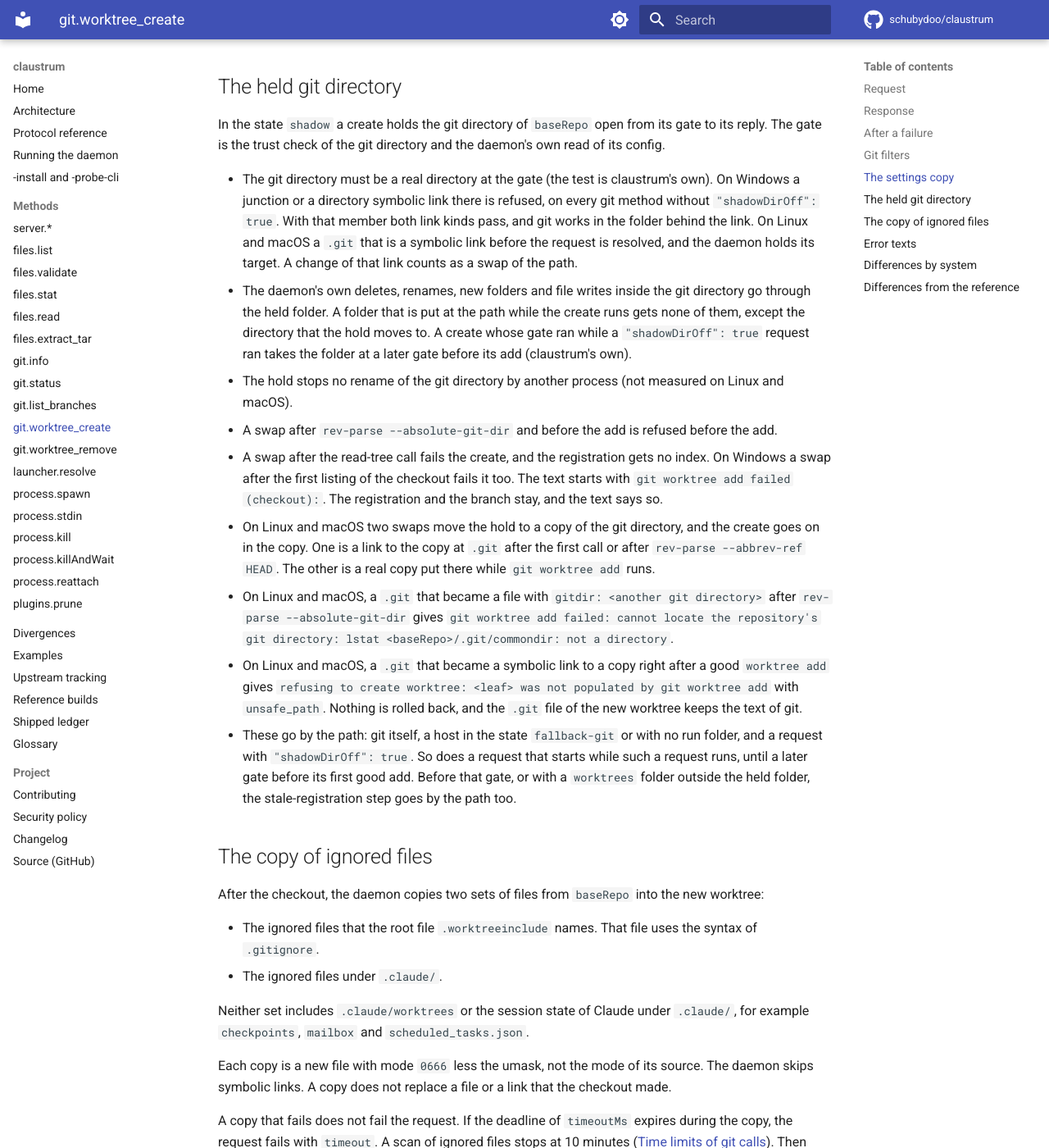
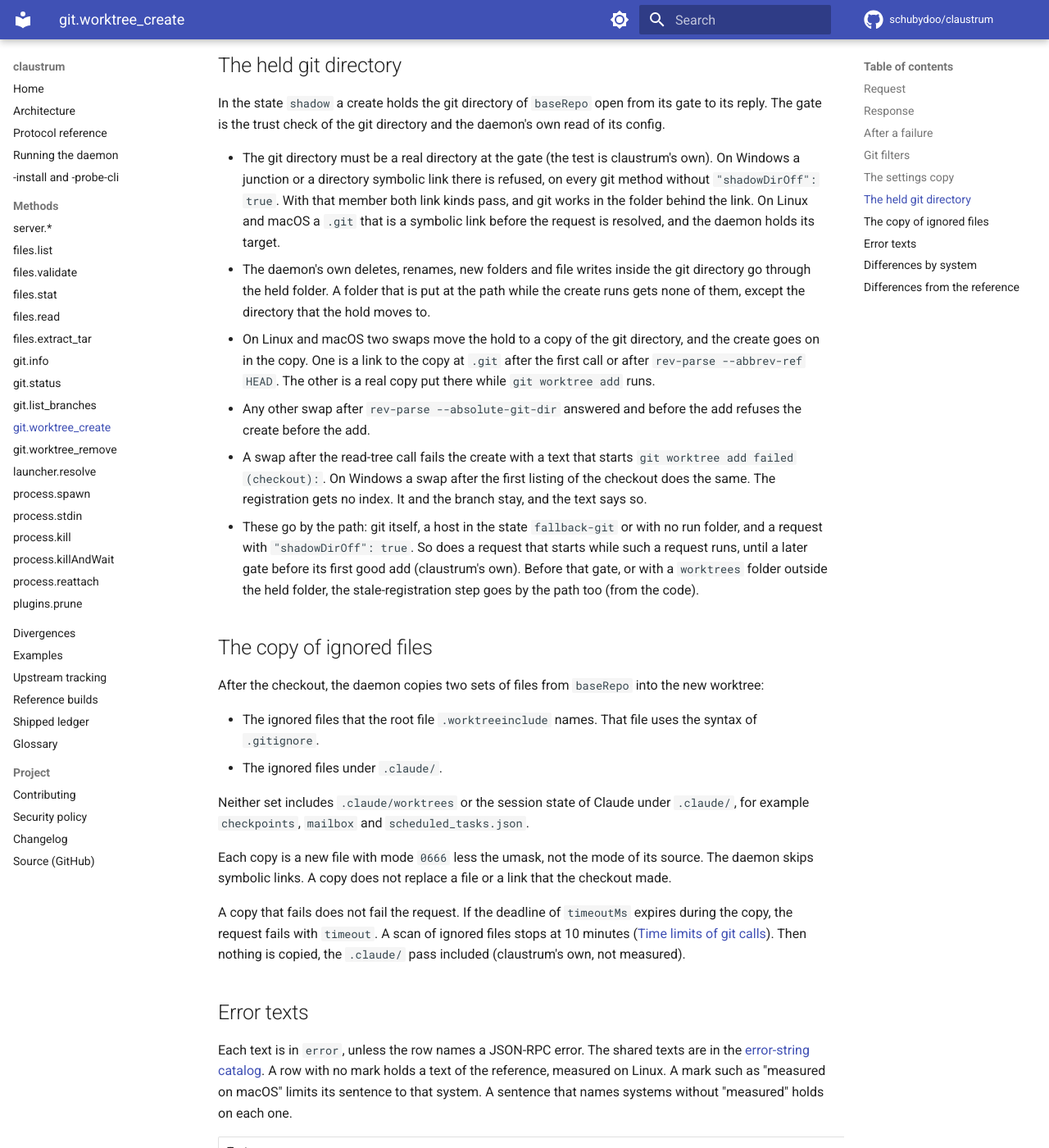
Before and after one commit to schubydoo/claustrum, an MkDocs documentation site: the page built from docs/protocol/git-worktree-create.md, in a window 1280 px wide and 1400 px high, scrolled down 5603 px. Shown: the whole window at 82% size. Built offline with MkDocs 1.6.1 and Material for MkDocs 9.7.7, drawn with Linux system fonts in a browser that asks for light colours; comment, search, counter and statistics services are not loaded; some of the changed text lies outside the part shown.

Commit message:
docs: name the builds on the worktree pages and cut the held-git-directory swap states (#700)
* docs: name the builds on the worktree pages and cut the held-git-directory swap states

Co-Authored-By: Claude Opus 5.5 <noreply@anthropic.com>

* docs: name the swap window and keep the Windows exit 128 cause on the create page

Co-Authored-By: Claude Opus 5.5 <noreply@anthropic.com>

---------

Co-authored-by: Schuby <12485317+schubydoo@users.noreply.github.com>
Co-authored-by: Claude Opus 5.5 <noreply@anthropic.com>

```diff
--- a/docs/protocol/git-worktree-create.md
+++ b/docs/protocol/git-worktree-create.md
@@ -84,7 +84,7 @@ A rollback leaves something in these cases:
 
 - If the branch holds commits that no other ref reaches, the daemon keeps the branch. The response then has `"branchKept": true`.
 - After a failed `config.worktree` step, a refused second config read keeps the branch without `branchKept` (Linux and macOS).
-- If a delete fails, the error text ends with a clause that says what remains. If the files of the worktree cannot be deleted, the registration and the branch stay. On Linux and macOS, and on Windows for a moved registration (not measured), a registration that cannot be deleted keeps the branch too. On Linux and macOS in the state `shadow`, after an empty answer of git about the git directory, a registration that cannot be deleted adds no clause, and the branch step runs (claustrum's own). On Windows a registration that stays adds no clause, unless the create moved it.
+- If a delete fails, the error text ends with a clause that says what remains. If the files of the worktree cannot be deleted, the registration and the branch stay. A registration that cannot be deleted keeps the branch too, on Windows only for a moved registration (not measured on Windows). On Linux and macOS in the state `shadow`, after an empty answer of git about the git directory, a registration that cannot be deleted adds no clause, and the branch step runs (claustrum's own). On Windows a registration that stays adds no clause, unless the create moved it (not measured).
 - If something replaced the worktree directory, the rollback keeps the replacement and adds no clause. It also keeps a replaced registration directory ([D24](../DIVERGENCES.md#d24)).
 
 ## Git filters
@@ -117,7 +117,7 @@ The git calls of the daemon read its own copy of the repository's git settings.
 - A bare `baseRepo` gets `not_a_repo`.
 - While a `"shadowDirOff": true` request runs, the checkout has its index in `claude-ssh-index-<n>` of the temporary folder.
 - In the state `shadow`, a failed `rev-parse --absolute-git-dir` stops the create with `git worktree add failed: cannot locate the repository's git directory: exit status 128`. macOS is not measured.
-- On Linux and macOS, a linked worktree as `baseRepo` whose registration entry is a symbolic link gets the trust refusal after the prefix `git worktree add failed: cannot locate the repository's git directory: `. The code is `worktree_add_failed`. This refusal comes before the path tests, so a path that fails them, or that exists, gets this text too (claustrum's own). Without `worktreeRoot`, the create makes the parent folders of the worktree, such as `.claude/worktrees`, before it answers. It makes them only for a `worktreePath` that passes the path tests and does not exist (claustrum's own, not measured). This is measured on Linux only, with `extensions.worktreeConfig` and a `config.worktree` file. Other forms are not measured.
+- On Linux and macOS, a linked worktree as `baseRepo` whose registration entry is a symbolic link gets the trust refusal after the prefix `git worktree add failed: cannot locate the repository's git directory: `. The code is `worktree_add_failed`. A path that fails the path tests, or that exists, gets this text too (claustrum's own). Without `worktreeRoot`, the create first makes the parent folders of the worktree, such as `.claude/worktrees`. It makes them only for a `worktreePath` that passes the path tests and does not exist (claustrum's own, not measured). This is measured on Linux only, with `extensions.worktreeConfig` and a `config.worktree` file. Other forms are not measured.
 - On Linux and macOS a symbolic link, a file or a folder that cannot be opened at `worktrees` gives `git worktree add failed: cannot prepare the repository's worktrees directory: <cause>`, and no `worktree add` runs. On Windows any failed step before the add does the same.
 - On Windows git writes the registration into a short-lived folder of the daemon. The daemon copies it into `<git dir>\.claude-new-worktree-<16 hex>` and renames that folder to the first free name of `<name>`, `<name>1` to `<name>99` in `<git dir>\worktrees`. A held folder gets 2 s of retries, also past `timeoutMs`. A rename that still fails gives `worktree_add_failed`, and the rollback removes the staging folder. A failed write of the `.git` file of the worktree, and a rollback, remove the moved registration by its name. `config.worktree` and the index are new files there.
 - On Windows, before that step, a create removes old staging entries of the git directory. Their name starts with `.claude-new-worktree-`, and their write time is 1 hour or more. A junction goes as a junction, and its target stays.
@@ -128,15 +128,12 @@ With `"shadowDirOff": true`, a link or a file at `worktrees` refuses the add aft
 
 In the state `shadow` a create holds the git directory of `baseRepo` open from its gate to its reply. The gate is the trust check of the git directory and the daemon's own read of its config.
 
-- The git directory must be a real directory at the gate (the test is claustrum's own). On Windows a junction or a directory symbolic link there is refused, on every git method without `"shadowDirOff": true`. With that member both link kinds pass, and git works in the folder behind the link. On Linux and macOS a `.git` that is a symbolic link before the request is resolved, and the daemon holds its target. A change of that link counts as a swap of the path.
-- The daemon's own deletes, renames, new folders and file writes inside the git directory go through the held folder. A folder that is put at the path while the create runs gets none of them, except the directory that the hold moves to. A create whose gate ran while a `"shadowDirOff": true` request ran takes the folder at a later gate before its add (claustrum's own).
-- The hold stops no rename of the git directory by another process (not measured on Linux and macOS).
-- A swap after `rev-parse --absolute-git-dir` and before the add is refused before the add.
-- A swap after the read-tree call fails the create, and the registration gets no index. On Windows a swap after the first listing of the checkout fails it too. The text starts with `git worktree add failed (checkout): `. The registration and the branch stay, and the text says so.
+- The git directory must be a real directory at the gate (the test is claustrum's own). On Windows a junction or a directory symbolic link there is refused, on every git method without `"shadowDirOff": true`. With that member both link kinds pass, and git works in the folder behind the link. On Linux and macOS a `.git` that is a symbolic link before the request is resolved, and the daemon holds its target.
+- The daemon's own deletes, renames, new folders and file writes inside the git directory go through the held folder. A folder that is put at the path while the create runs gets none of them, except the directory that the hold moves to.
 - On Linux and macOS two swaps move the hold to a copy of the git directory, and the create goes on in the copy. One is a link to the copy at `.git` after the first call or after `rev-parse --abbrev-ref HEAD`. The other is a real copy put there while `git worktree add` runs.
-- On Linux and macOS, a `.git` that became a file with `gitdir: <another git directory>` after `rev-parse --absolute-git-dir` gives `git worktree add failed: cannot locate the repository's git directory: lstat <baseRepo>/.git/commondir: not a directory`.
-- On Linux and macOS, a `.git` that became a symbolic link to a copy right after a good `worktree add` gives `refusing to create worktree: <leaf> was not populated by git worktree add` with `unsafe_path`. Nothing is rolled back, and the `.git` file of the new worktree keeps the text of git.
-- These go by the path: git itself, a host in the state `fallback-git` or with no run folder, and a request with `"shadowDirOff": true`. So does a request that starts while such a request runs, until a later gate before its first good add. Before that gate, or with a `worktrees` folder outside the held folder, the stale-registration step goes by the path too.
+- Any other swap after `rev-parse --absolute-git-dir` answered and before the add refuses the create before the add.
+- A swap after the read-tree call fails the create with a text that starts `git worktree add failed (checkout): `. On Windows a swap after the first listing of the checkout does the same. The registration gets no index. It and the branch stay, and the text says so.
+- These go by the path: git itself, a host in the state `fallback-git` or with no run folder, and a request with `"shadowDirOff": true`. So does a request that starts while such a request runs, until a later gate before its first good add (claustrum's own). Before that gate, or with a `worktrees` folder outside the held folder, the stale-registration step goes by the path too (from the code).
 
 ## The copy of ignored files
 
@@ -153,7 +150,7 @@ A copy that fails does not fail the request. If the deadline of `timeoutMs` expi
 
 ## Error texts
 
-Each text is in `error`, unless the row names a JSON-RPC error. The shared texts are in the [error-string catalog](../PROTOCOL.md#error-string-catalogue). A row with no mark holds a text of the reference, measured on Linux against a build up to `5fd08069`. A "measured on macOS" or "measured on Windows" mark covers the sentence that it ends, and that sentence was measured on that system only. A sentence that names systems without "measured" holds on each one.
+Each text is in `error`, unless the row names a JSON-RPC error. The shared texts are in the [error-string catalog](../PROTOCOL.md#error-string-catalogue). A row with no mark holds a text of the reference, measured on Linux. A mark such as "measured on macOS" limits its sentence to that system. A sentence that names systems without "measured" holds on each one.
 
 | Text | Code and cause |
 |---|---|
@@ -179,7 +176,7 @@ Each text is in `error`, unless the row names a JSON-RPC error. The shared texts
 | `refusing to create worktree: <p> has no .git file` / `refusing to create worktree: <p>/.git is not a regular file` / `refusing to create worktree: <p>/.git does not name a git dir` | `errorCode:"unsafe_path"`, Linux and macOS, after a successful add. The `.git` entry of the new worktree is gone, is no regular file, or does not start with `gitdir: `. The registration and the branch stay, and an empty leaf goes |
 | `refusing to create worktree: <p> is no longer the directory that was created for the worktree` | `errorCode:"unsafe_path"`, Linux and macOS, before the checkout. Another folder is at the path of the leaf. Nothing is checked out or rolled back |
 | `git worktree add failed: cannot prepare the repository's worktrees directory: "<git dir>/worktrees" is not a directory` / `git worktree add failed: cannot prepare the repository's worktrees directory: openat worktrees: permission denied` / `git worktree add failed: cannot list the repository's worktree entries: "worktrees" is a link or a file where Claude needs a real directory; put the directory itself in its place` | `errorCode:"worktree_add_failed"`. In the state `shadow` on Linux and macOS, a symbolic link or a file at `worktrees` gets the first text. A folder there that cannot be opened gets the second. With `"shadowDirOff":true` a link or a file there gets the third. On Windows a junction or a directory symbolic link gets the third too. A file there on Windows is claustrum's own, not measured. No `worktree add` runs, and no leaf or branch stays. Measured on Linux and macOS. |
-| `failed to create parent directory: lstat <path>: <errno text>` | `errorCode:"mkdir_failed"`, Linux and macOS, with `worktreeRoot`. A root symlink names a missing target, and `<path>` is that target. Or a directory from `/` down to the root cannot be searched, and `<path>` is `<dir>/.git` for the highest such directory. A directory above the root that fails the ancestor test gets the ancestor text instead. Other errors of the resolve are sent as Go prints them (not measured). Nothing is created |
+| `failed to create parent directory: lstat <path>: <errno text>` | `errorCode:"mkdir_failed"`, Linux and macOS, with `worktreeRoot`. A root symlink names a missing target, and `<path>` is that target. Or a directory from `/` down to the root cannot be searched, and `<path>` is `<dir>/.git` for the highest such directory. A directory above the root that fails the ancestor test gets the ancestor text instead. Nothing is created |
 | `failed to create parent directory: <path>: not a directory` | `errorCode:"mkdir_failed"`, Linux and macOS, with `worktreeRoot`. The deepest existing part of the root is not a directory after its symlinks are resolved. `<path>` is that resolved path: the root, a path above it, or the file that a root symlink names. A regular file above the root gets this text, not the ancestor text. Nothing is created |
 | `failed to create parent directory: <path> is not a directory` | `errorCode:"mkdir_failed"`, Linux and macOS. Without `worktreeRoot`, an existing component above the leaf is not a directory. `<path>` is its full path, with the symlinks of the repo resolved and with `//` and `/./` removed. With `worktreeRoot`, the `<directory>` level exists and is not a directory, and `<path>` is its path with the root resolved. A `<directory>` that is a symlink gets the symlink refusal first. Nothing is created. On Windows, without `worktreeRoot`, a file in the path keeps the `os.MkdirAll` text, `mkdir <path>: <OS error>` (not measured) |
 | `failed to create parent directory: statat .: <errno text>` | `errorCode:"mkdir_failed"`, Linux and macOS, without `worktreeRoot`. An existing `.claude` or `.claude/worktrees` cannot be searched, also when nothing is left to create |
@@ -199,7 +196,7 @@ Each text is in `error`, unless the row names a JSON-RPC error. The shared texts
 | `Claude doesn't run the "<name>" git filter, because only this repository's own git config defines it. If you trust that filter, copy the [filter "<name>"] section from that config (usually .git/config) into ~/.gitconfig on the remote machine, then try again.` | `errorCode:"repository_only_filter"`, in the state `shadow`. A quote mark in `<name>` has a backslash before it. Linux and Windows. See [Git filters](#git-filters) |
 | `git worktree add failed (checkout): this repository's git config cannot be used: a filter defined only there has a name longer than 200 bytes (it starts "<first 40 bytes>"); define it in ~/.gitconfig on the remote machine, or rename it` | `errorCode:"worktree_add_failed"`, in the state `shadow`, for such a filter with a name over 200 bytes. The rollback is the one of a failed checkout. Linux and Windows |
 | `git worktree add failed (checkout): this repository's git config cannot be used: it defines more than 64 filters` | `errorCode:"worktree_add_failed"`, in the state `shadow` with a settings copy, when the repository config has more than 64 filter names. A name with a `smudge` key counts (Linux, macOS and Windows), and so does one with only a `clean` key (Linux and macOS). A name with only other keys counts too (claustrum's own). No read-tree call runs, and the rollback is the one of a failed checkout. The text wins over the texts of a name with `=` and of a name over 200 bytes. A failed config listing wins over it |
-| `git worktree add failed (checkout): Claude could not read your own git config on the remote machine (<cause>). Run git config --list there to see the problem.` | `errorCode:"worktree_add_failed"`, in the state `shadow` with a settings copy, when the config listing right before the checkout fails. No read-tree call runs, and the rollback is the one of a failed checkout. `<cause>` is `exit status 1` for a listing that exits 1 (Linux, macOS and Windows). That holds also while a child holds stdout past 30 s (claustrum's own, not measured). A git that still runs at 30 seconds is stopped as in [Time limits of git calls](../PROTOCOL.md#time-limits-of-git-calls). Unless it exits 0, `<cause>` is then `git took too long: Claude stopped git config after 30 seconds; try again`. An exit 0 counts, also with stdout held past 30 s. The `timeoutMs` of the caller does not end the listing. On Windows a `.git` that became a regular file during the first listing does not stop the checkout. The second listing can then fail with `exit status 128` |
+| `git worktree add failed (checkout): Claude could not read your own git config on the remote machine (<cause>). Run git config --list there to see the problem.` | `errorCode:"worktree_add_failed"`, in the state `shadow` with a settings copy, when the config listing right before the checkout fails. No read-tree call runs, and the rollback is the one of a failed checkout. `<cause>` is `exit status 1` for a listing that exits 1 (Linux, macOS and Windows). On Windows a `.git` that became a regular file during the first listing can make the second listing fail with `exit status 128`. That holds also while a child holds stdout past 30 s (claustrum's own, not measured). A git that still runs at 30 seconds is stopped as in [Time limits of git calls](../PROTOCOL.md#time-limits-of-git-calls). Unless it exits 0, `<cause>` is then `git took too long: Claude stopped git config after 30 seconds; try again`. An exit 0 counts, also with stdout held past 30 s. The `timeoutMs` of the caller does not end the listing. |
 | `git worktree add failed (checkout): config-defined hooks could not be pinned off; git not run: listing the configuration in force: <detail>` | `errorCode:"worktree_add_failed"`, in the state `shadow`, when the first config listing after the add fails. One `git version` call runs first, and the rollback follows. If that `git version` call fails too, the text after `(checkout): ` is `git cannot run on this host; git not run: <exec error>: <git text>` (measured on Linux). The rest is measured on Linux and macOS. |
 | `git worktree add failed (checkout): this repository's git config cannot be used: the filter "<name>" is defined only there, and Claude cannot handle "=" in a filter's name; define it in ~/.gitconfig on the remote machine, or rename it` | `errorCode:"worktree_add_failed"`, in the state `shadow`, for such a filter with `=` in its name. The rollback is the one of a failed checkout |
 | `git worktree add failed (checkout): this repository's git config cannot be used: it names a program for git-lfs ("<key>"); remove that setting, or put it into ~/.gitconfig on the remote machine` | `errorCode:"worktree_add_failed"`, in the state `shadow` and only with no settings copy. A path uses the filter `lfs` of the user or the system config. The config of the repository has the key `<key>`, a program key of git-lfs. The rollback is the one of a failed checkout. The text is claustrum's own |
@@ -224,4 +221,4 @@ These entries of the divergence catalog apply to this method:
 - [D24](../DIVERGENCES.md#d24): a rollback and the index placement leave a registration directory that something replaced. On Windows a rollback after a swap of the `.git` file of the worktree runs no git call.
 - [D27](../DIVERGENCES.md#d27): on Windows the stale step keeps an entry whose record names a path that exists.
 
-Most rules follow a measured reference build. The marks "claustrum's own" and "not measured" flag the known exceptions. The measured cells are in the tests and in the [reference build history](../REFERENCE-BUILDS.md).
+An unmarked rule on this page matches the reference as measured on `5fd08069` or on an earlier build. The settings copy, the held git directory, the filter rule and the Windows staging step are measured on `5fd08069`, the branch step of a rollback on `89cb6289`. On Linux and macOS the stale-registration step is measured on `89cb6289`, and the modes and texts of the parent step on `f6010b97`. The measured cells are in the tests and in the [reference build history](../REFERENCE-BUILDS.md).
```
Also changed, not shown: docs/protocol/git-worktree-remove.md (+5 -5 lines), 1 other file.
